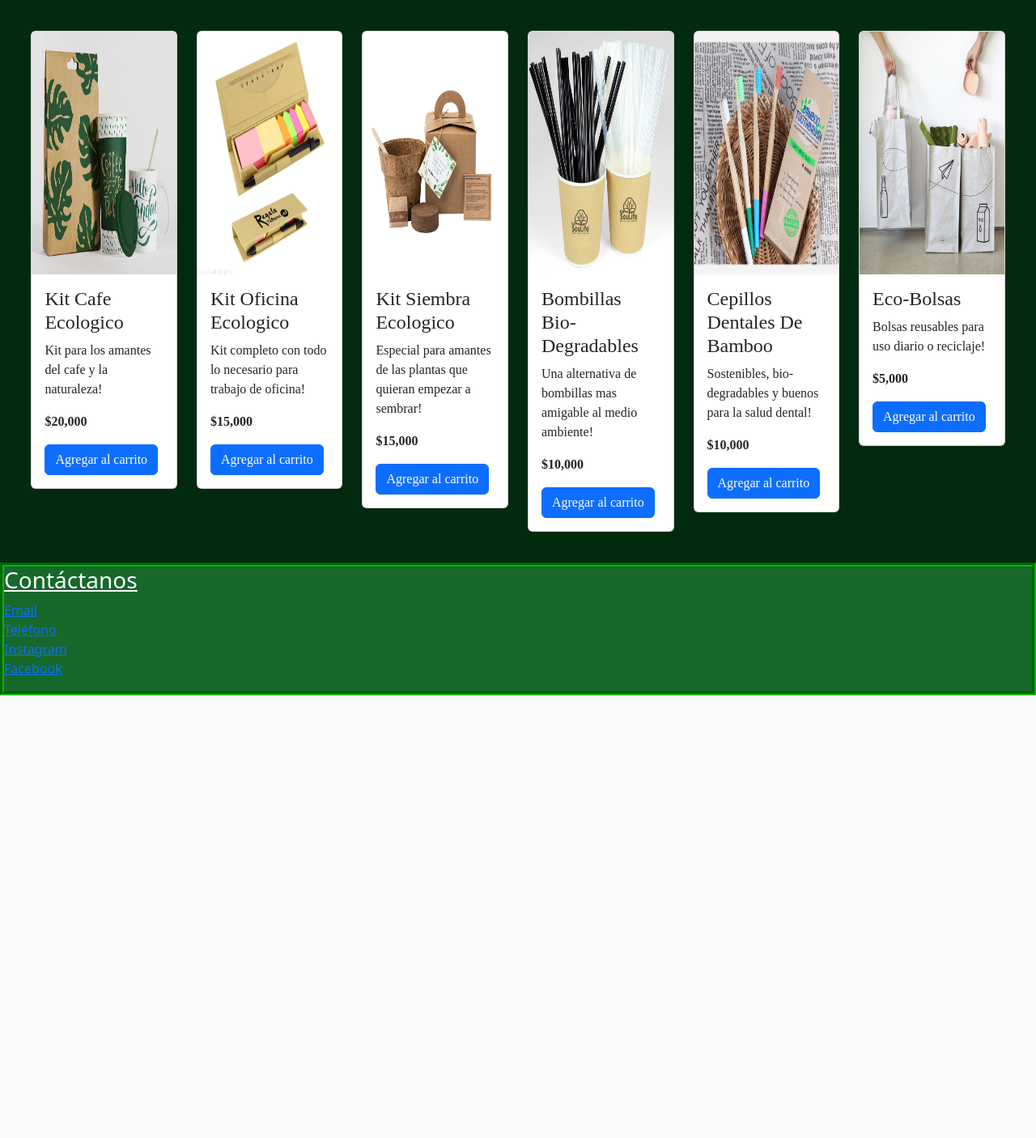
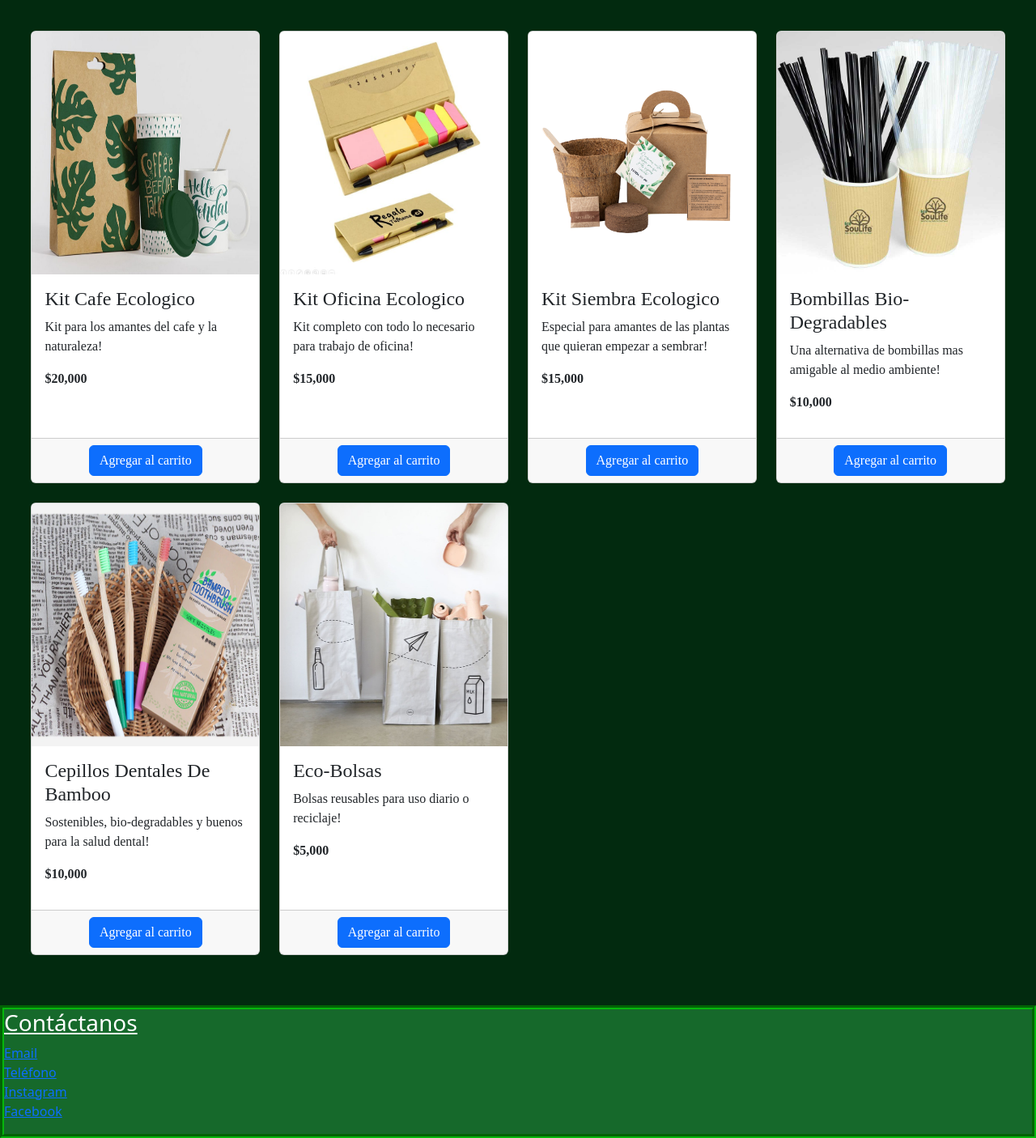
Before and after one commit to JMartinez-l/CER2-MartinezJavier, a Django app: page /productos/ in a window 1280 px wide. Shown: the part 133-1539 px from the top of the page at 81% size. Before the commit the page ends 992 px from the top, so only its background shows below. Run offline with Django 5.2, Linux system fonts and the light colour scheme; data comes from the database, SQL or seed files in the repository; both versions use the stored data as it was after the commit.

Commit message:
Cambios esteticos

```diff
--- a/MainApp/static/style.css
+++ b/MainApp/static/style.css
@@ -113,3 +113,17 @@
     width:auto;
     height: 300px;
 }
+
+#Productos .card{
+    height: 100%;
+    display: flex;
+    flex-direction: column;
+    justify-content: space-between;
+}
+
+#Productos .card-body{
+    min-height: 200px;
+    display: flex;
+    flex-direction: column;
+    justify-content: space-between;
+}
--- a/MainApp/templates/Productos.html
+++ b/MainApp/templates/Productos.html
@@ -7,17 +7,19 @@
         <div class="row" id="row-catalogo">
           {% load humanize %}
           {% for x in productos %}
-            <div class="col-sm">
-              <div class="card" id="card-catalogo">
+            <div class="col-md-3 col-sm-6 mb-4">
+              <div class="card d-flex flex-column h-100" id="card-catalogo">
                 <img  class="card-img-top"
                       src="{{ x.imagen.url }}"
                       alt='{{x.name}}'
                 />
-                <div class="card-body">
+                <div class="card-body flex-grow-1 d-flex flex-column">
                   <h4 class="card-title"> {{x.name}} </h4>
                   <p class="card-text"> {{x.description}}</p>
                   <p class="card-price"> <b>${{x.price | intcomma}}</b></p>
-                  <a href="/agregar/{{x.id}}" class="btn btn-primary">Agregar al carrito</a>
+                </div>
+                <div class="card-footer text-center">
+                  <a href="/agregar/{{ x.id }}" class="btn btn-primary">Agregar al carrito</a>
                 </div>
               </div>
             </div>
```
Also changed, not shown: db.sqlite3, media/productos/fenitas.png (added).
